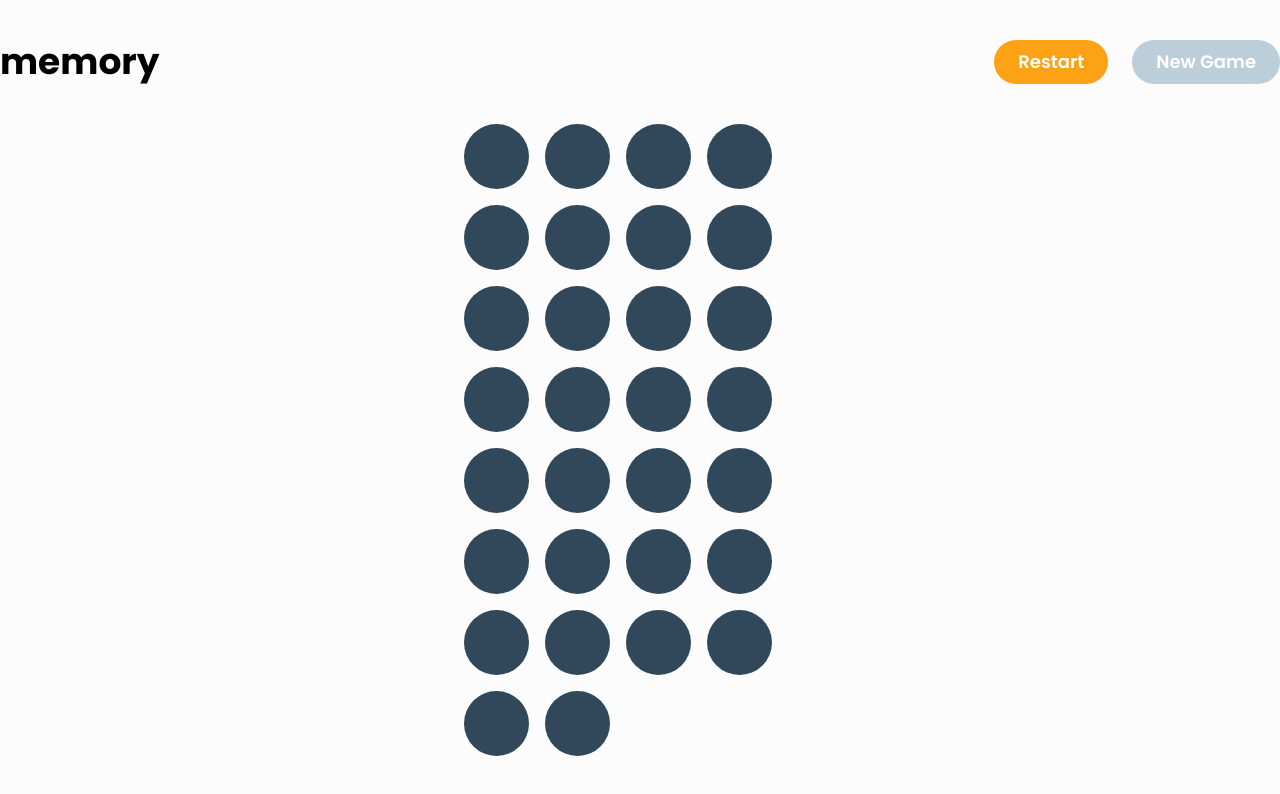
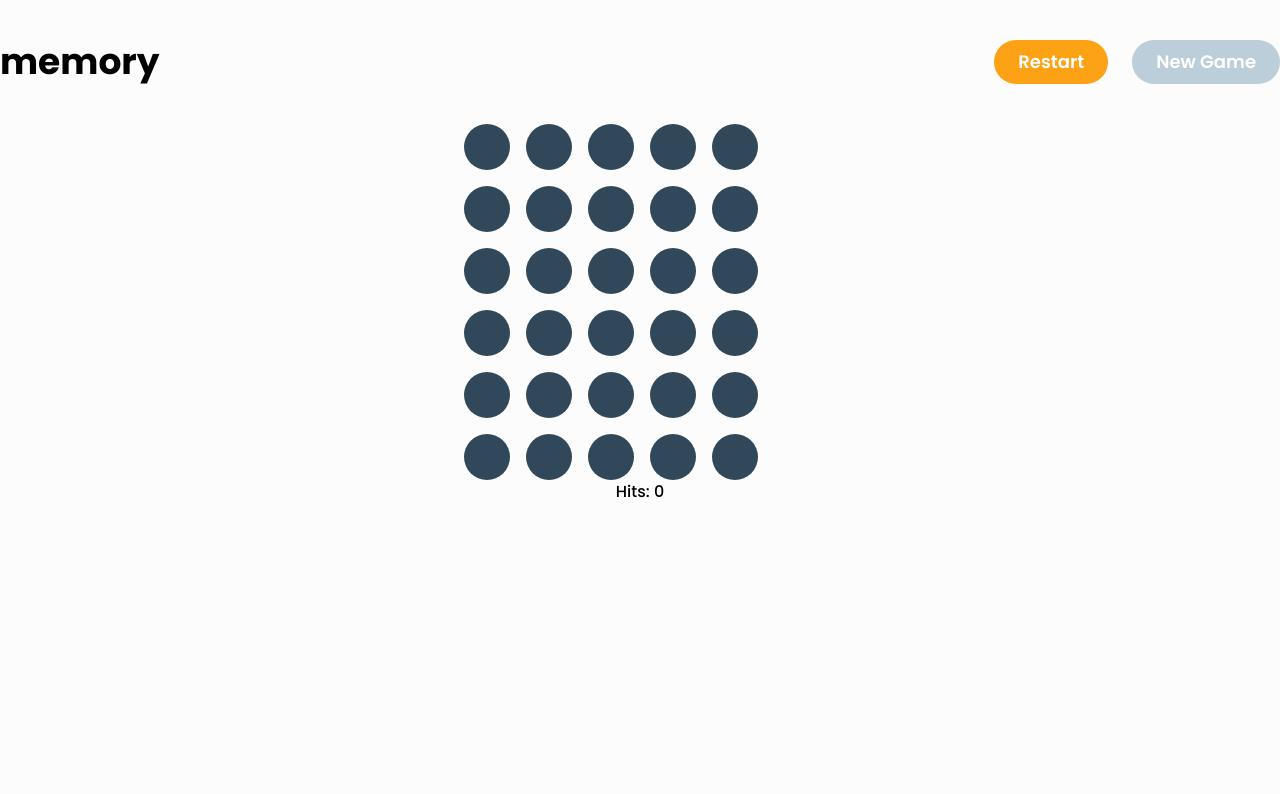
Before and after one commit to Rviewer-Challenges/mQ9a3ZnUlTFRxfuh10hc, a Next.js app in the folder memory-game-app/: page /game in a window 1280 px wide. Shown: the top 794 px of the page. Built offline with nearby package versions, Linux system fonts and the light colour scheme.

Commit message:
game play page

```diff
--- a/memory-game-app/src/app/_components/GamePlay.tsx
+++ b/memory-game-app/src/app/_components/GamePlay.tsx
@@ -2,63 +2,107 @@
 import React, { ReactElement, useEffect, useState } from 'react'
 import CardCircle from './CardCircle'
 import { useGameContext } from '@/context/GameContext'
-import { FaAccusoft } from 'react-icons/fa';
 import { easy, hard, medium } from '@/utils/levels';
+import { duplicatedRandomly } from '@/utils/helper';
 
-type CardData = {
-  id: number;
-  value: number; // Or you can use a different data type as needed
-  isFaceUp: boolean;
-  icon: ReactElement;
-};
+// type CardData = {
+//   id: number;
+//   value: number; // Or you can use a different data type as needed
+//   isFaceUp: boolean;
+//   icon: ReactElement;
+// };
 
 const GamePlay = () => {
-  const [selected, setSelected] = useState<boolean>(true)
-  const [disabled, setDisabled] = useState<boolean>(false)
+  const [visible, setVisible] = useState<boolean>(true)
+  const [size, setSize] = useState(16)
+  const [hits, setHits] = useState(0);
   const { state, dispatch } = useGameContext();
-  const [gameBoard, setGameBoard] = useState<{icon: ReactElement, value:string}[]>([]);
+  const [selected, setSelected] = useState<Array<number>>([]);
+  const [gameBoard, setGameBoard] = useState<{ icon: ReactElement, value: string }[]>([]);
   const { selectedLevel } = state;
-
-  function duplicatedRandomly(arr: Array<{ icon: ReactElement, value: string }>) {
-    const duplicatedArray = arr.reduce((acc, current) => {
-      const randomIndex = Math.floor(Math.random() * (acc.length + 1))
-      const duplicate = { value: current.value, icon: current.icon }
-      acc.splice(randomIndex, 0, current, duplicate);
-      return acc
-    }, [] as Array<{ icon: ReactElement, value: string }>)
-    return duplicatedArray
-  }
+  const [cardStates, setCardStates] = useState<Array<boolean>>([]);
+  const [values, setValues] = useState<Array<string>>([])
 
   // Initialize gameBoard state
-
 
   useEffect(() => {
     let iconArray: Array<{ icon: ReactElement, value: string }>;
     if (selectedLevel === 'easy') {
       iconArray = duplicatedRandomly(easy);
+      setSize(16)
     } else if (selectedLevel === 'medium') {
+      setSize(24)
       iconArray = duplicatedRandomly(medium);
     } else {
+      setSize(30)
       iconArray = duplicatedRandomly(hard)
     }
 
     setGameBoard(iconArray)
+    setValues(iconArray.map((val => val.value)))
 
   }, [selectedLevel]);
 
+
+
+
+  useEffect(()=> {
+    setCardStates([...Array(size)].map(n => false))
+  },[])
+
   useEffect(() => {
     setTimeout(() => {
-      setSelected(false)
+      setVisible(false)
     }, 5000)
 
-  }, [selected])
+  }, [visible])
+
+
+  console.log(values,"vvvv")
+  const handleCardClick = (index:number) => {
+    let newCards = [...cardStates];
+    let newSelected: Array<number> = [...selected];
+    let newHits = hits;
+
+    if (newSelected.length > 1) {
+      newHits++
+      newCards[newSelected[0]] = false;
+      newCards[newSelected[1]] = false;
+      newSelected = [];
+    }
+
+    newCards[index] = true;
+    newSelected.push(index);
+
+    if (newSelected.length > 1 && values[newSelected[0]] === values[newSelected[1]]) {
+      newSelected = [];
+    }
+
+    setCardStates(newCards);
+    setSelected(newSelected);
+    setHits(newHits);
+  }
+
+
+
+
+
 
   return (
     <div>
       <div className='max-w-sm flex flex-wrap gap-4 mx-auto px-4'>
         {gameBoard.map((data, index) => (
-          <CardCircle key={index} selected={selected} gridSize={4} disabled={disabled} icon={data.icon} />
+          <CardCircle
+            key={index}
+            gridSize={selectedLevel === "easy" ? 4: 6}
+            visible={visible ? visible : cardStates[index]}
+            icon={data.icon}
+            onClick={() => handleCardClick(index)}
+          />
         ))}
+      </div>
+      <div className="text-center">
+        <p>Hits: {hits}</p>
       </div>
     </div>
   )
```
